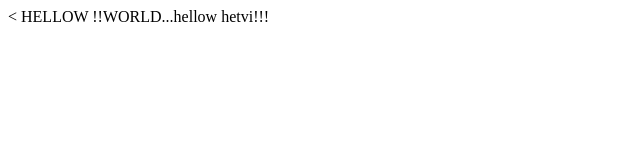
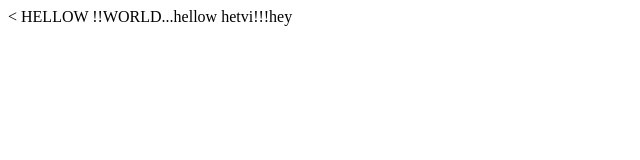
Before and after one commit to hetvishukla2001/hey, a plain HTML site: page hellow.html in a window 1280 px wide. Shown: the full height of the page, 0-640 px from the left. Drawn offline with Linux system fonts and the light colour scheme.

Commit message:
Update hellow.html

```diff
--- a/hellow.html
+++ b/hellow.html
@@ -6,6 +6,6 @@
     <title></title>
   </head>
   <body>
-    HELLOW !!WORLD...hellow hetvi!!!
+    HELLOW !!WORLD...hellow hetvi!!!hey
   </body>
 </html>
```
